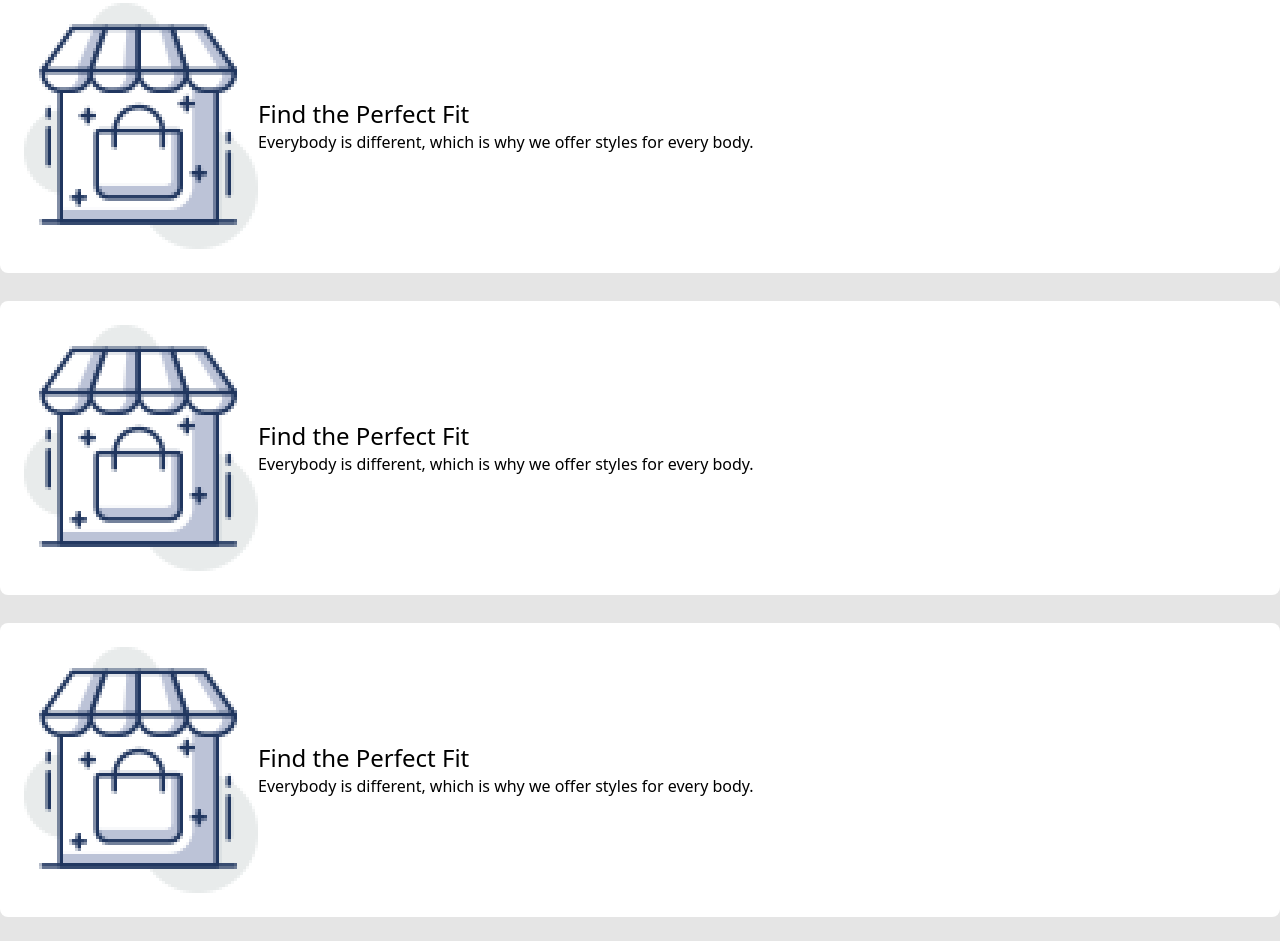
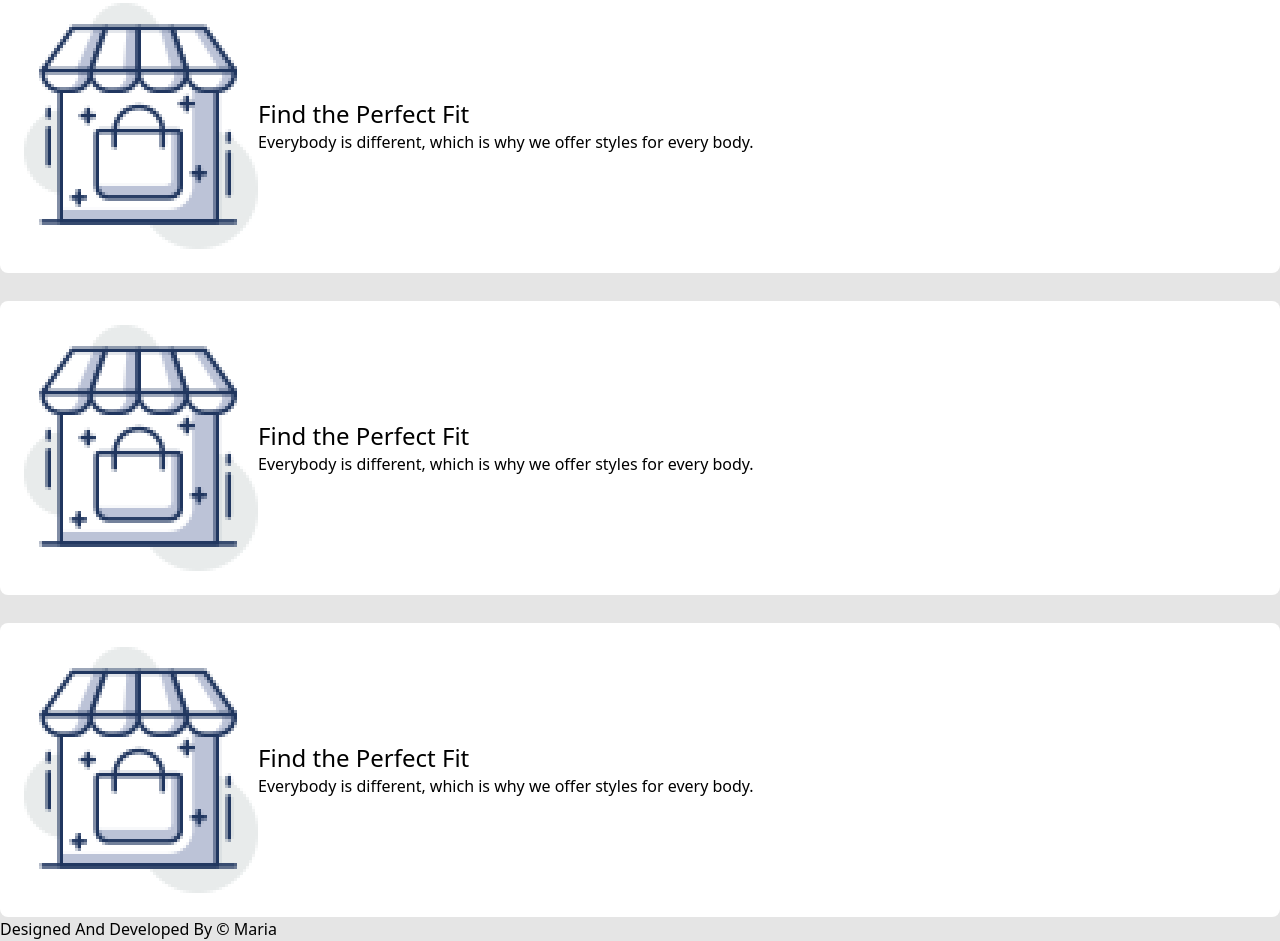
Before and after one commit to mariakhanbushra/tailwindCSS-ecom, a plain HTML site: page index.html in a window 1280 px wide. Shown: the part 1380-2321 px from the top of the page. Before the commit the page ends 2297 px from the top, so only its background shows below. Drawn offline with nearby package versions, Linux system fonts and the light colour scheme.

Commit message:
footer done

```diff
--- a/index.html
+++ b/index.html
@@ -147,6 +147,9 @@
         </section>
         <!-- Benifit End -->
     </main>
+    <footer>
+        <p>Designed And Developed By &copy; <a href="https://www.linkedin.com/in/mariakhanbushra/">Maria</a></p>
+    </footer>
 </body>
 
 </html>
```
